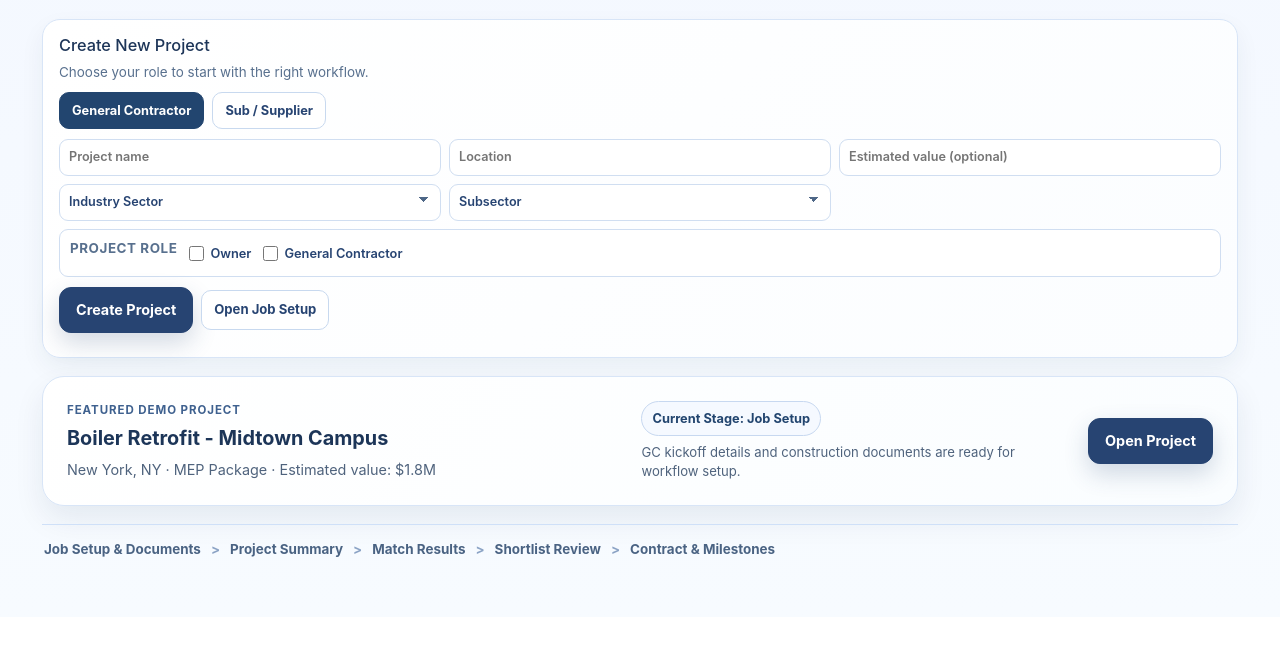
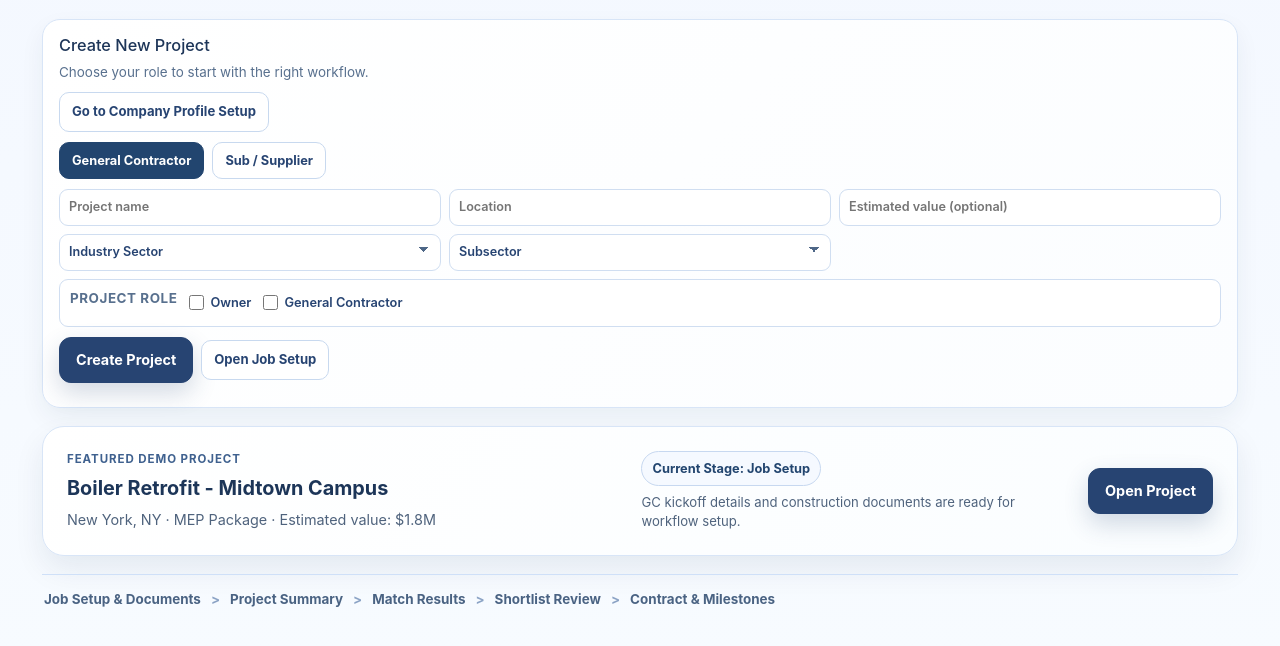
Before and after one commit to bidstream-dev/bidstream-dev.github.io, a plain HTML site: page dashboard.html in a window 1280 px wide. Shown: the part 228-874 px from the top of the page. Before the commit the page ends 845 px from the top, so only its background shows below. Drawn offline with Linux system fonts and the light colour scheme.

Commit message:
5.02 - 4
User profile setup

```diff
--- a/dashboard.html
+++ b/dashboard.html
@@ -311,6 +311,10 @@
       font-weight: 600;
     }
 
+    .profile-entry {
+      margin: 0 0 10px;
+    }
+
     .btn-outline {
       text-decoration: none;
       display: inline-block;
@@ -386,6 +390,9 @@
     <section class="new-project" aria-label="Create new project">
       <h2>Create New Project</h2>
       <p>Choose your role to start with the right workflow.</p>
+      <p class="profile-entry">
+        <a href="company-profile.html" class="btn-outline">Go to Company Profile Setup</a>
+      </p>
       <div class="role-switch" aria-label="Workspace role">
         <button id="gcRoleTab" class="role-tab active" type="button">General Contractor</button>
         <button id="subRoleTab" class="role-tab" type="button">Sub / Supplier</button>
```
